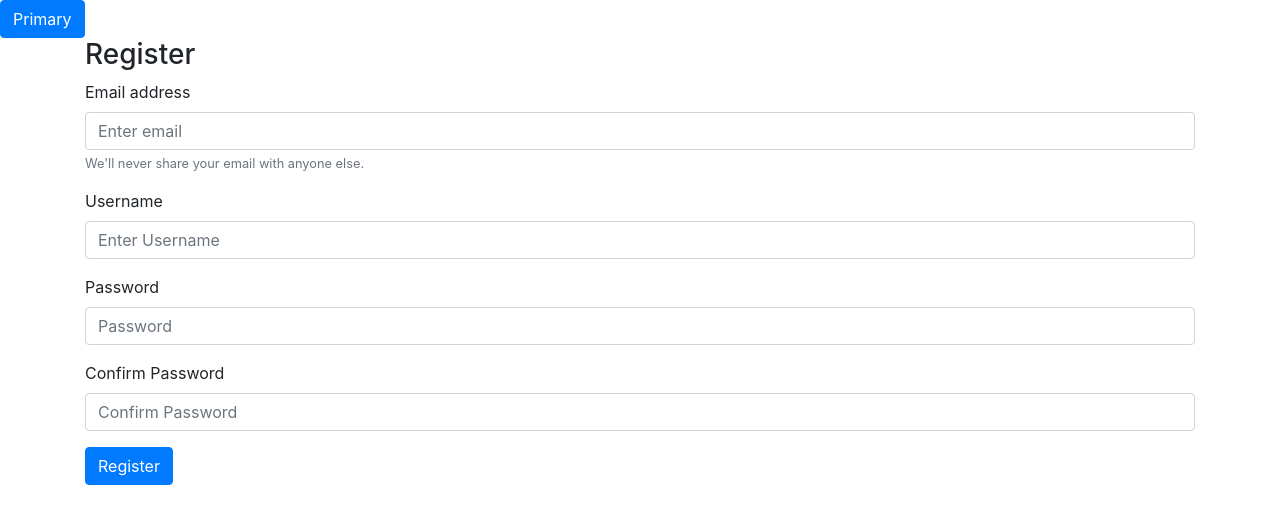
After one commit to aboudaman/flaskblog, a Flask app: template app/templates/auth/register.html in a window 1280 px wide. The commit adds this page. Shown: the top 524 px of the page. Run offline with Flask 2, Linux system fonts and the light colour scheme; the template is opened without the code that fills it, so the values that code supplies are empty; some libraries are stand-ins or nearby versions.

Commit message:
configured login, logout and register page

```diff
--- a/app/models.py
+++ b/app/models.py
@@ -25,7 +25,7 @@ class Role(db.Model):
 def load_user(user_id):
     return User.query.get(int(user_id))
 
-class User(db.Model):
+class User(UserMixin, db.Model):
     __tablename__ = 'users'
     id = db.Column(db.Integer, primary_key=True)
     email = db.Column(db.String(64), unique=True, index=True)
--- /dev/null
+++ b/app/templates/auth/register.html
@@ -0,0 +1,29 @@
+{% extends 'base.html' %}
+
+{% block content %}
+<h3> Register </h3>
+
+<form action="{{url_for('auth.register')}}" method="POST">
+        <div class="form-group">
+            <label for="exampleInputEmail1">Email address</label>
+            <input type="email" class="form-control" name="email" aria-describedby="emailHelp" placeholder="Enter email" required>
+            <small id="emailHelp" class="form-text text-muted">We'll never share your email with anyone else.</small>
+        </div>
+        <div class="form-group">
+                <label for="exampleInputEmail1">Username</label>
+                <input type="text" class="form-control" name="username" aria-describedby="emailHelp" placeholder="Enter Username" required>
+            </div>
+        <div class="form-group">
+            <label for="exampleInputPassword1">Password</label>
+            <input type="password" class="form-control" name="password" placeholder="Password" required>
+        </div>
+        <div class="form-group">
+                <label for="exampleInputPassword1">Confirm Password</label>
+                <input type="password" class="form-control" name="confirmpassword" placeholder="Confirm Password" required>
+        </div>
+        <button type="submit" class="btn btn-primary">Register</button>
+
+
+</form>
+
+{% endblock %}
```
Also changed, not shown: app/auth/views.py (+34 -9 lines), app/templates/auth/login.html (+7 -9 lines), app/templates/base.html (+9 -8 lines), app/templates/index.html (+8 -0 lines), data-dev.sqlite, 3 other files.
